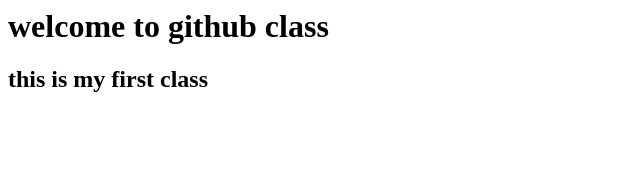
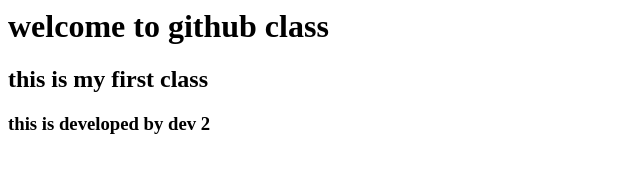
Before and after one commit to Nitya7797/mynewrepo, a plain HTML site: page index.html in a window 1280 px wide. Shown: the whole page, without its empty margins (0-640 px from the left). Drawn offline with Linux system fonts and the light colour scheme.

Commit message:
dev2 added the code

```diff
--- a/index.html
+++ b/index.html
@@ -1,2 +1,3 @@
 <h1>welcome to github class</h1>
 <h2>this is my first class</h2>
+<h3>this is developed by dev 2</h3>
```
